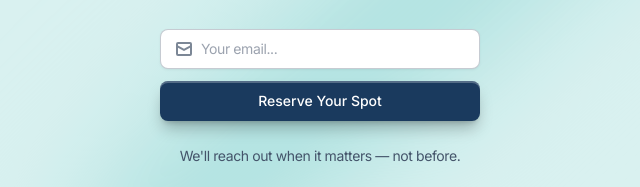
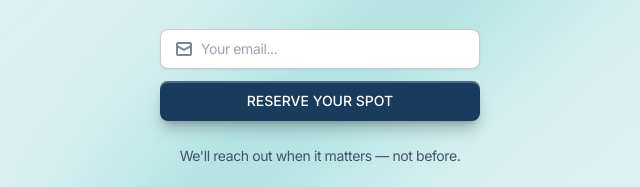
Before and after one commit to lmntix-ai/lmntix-landing-page, a website: page index.html in a window 1280 px wide. Shown: the part 864-1051 px from the top of the page, 320-960 px from the left. Drawn offline with nearby package versions, Linux system fonts and the light colour scheme.

Commit message:
add uppercase style to reserve button

```diff
--- a/index.html
+++ b/index.html
@@ -141,9 +141,9 @@
                     </div>
                     <div>
                       <button type="submit"
-                              class="btn text-lmntix-white bg-lmntix-primary hover:bg-lmntix-accent-teal dark:text-lmntix-primary dark:bg-lmntix-white dark:hover:bg-lmntix-accent-teal/80 w-full"
+                              class="uppercase btn text-lmntix-white bg-lmntix-primary hover:bg-lmntix-accent-teal dark:text-lmntix-primary dark:bg-lmntix-white dark:hover:bg-lmntix-accent-teal/80 w-full"
                               :disabled="loading"
-                              x-text="buttonText">Reserve Your Spot</button>
+                              x-text="buttonText">RESERVE YOUR SPOT</button>
                     </div>
                   </div>
                 </form>
```
Also changed, not shown: style.css.
